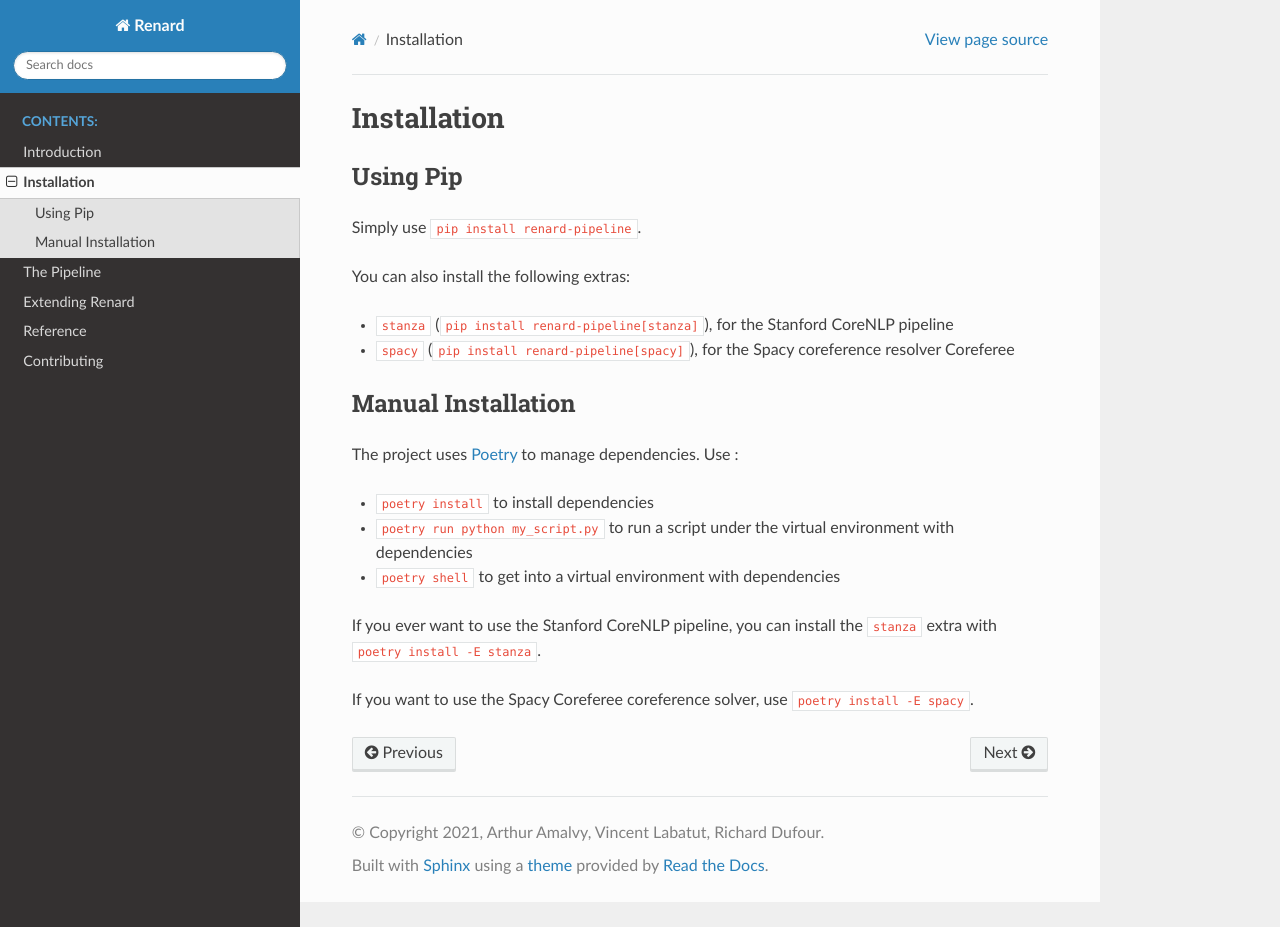
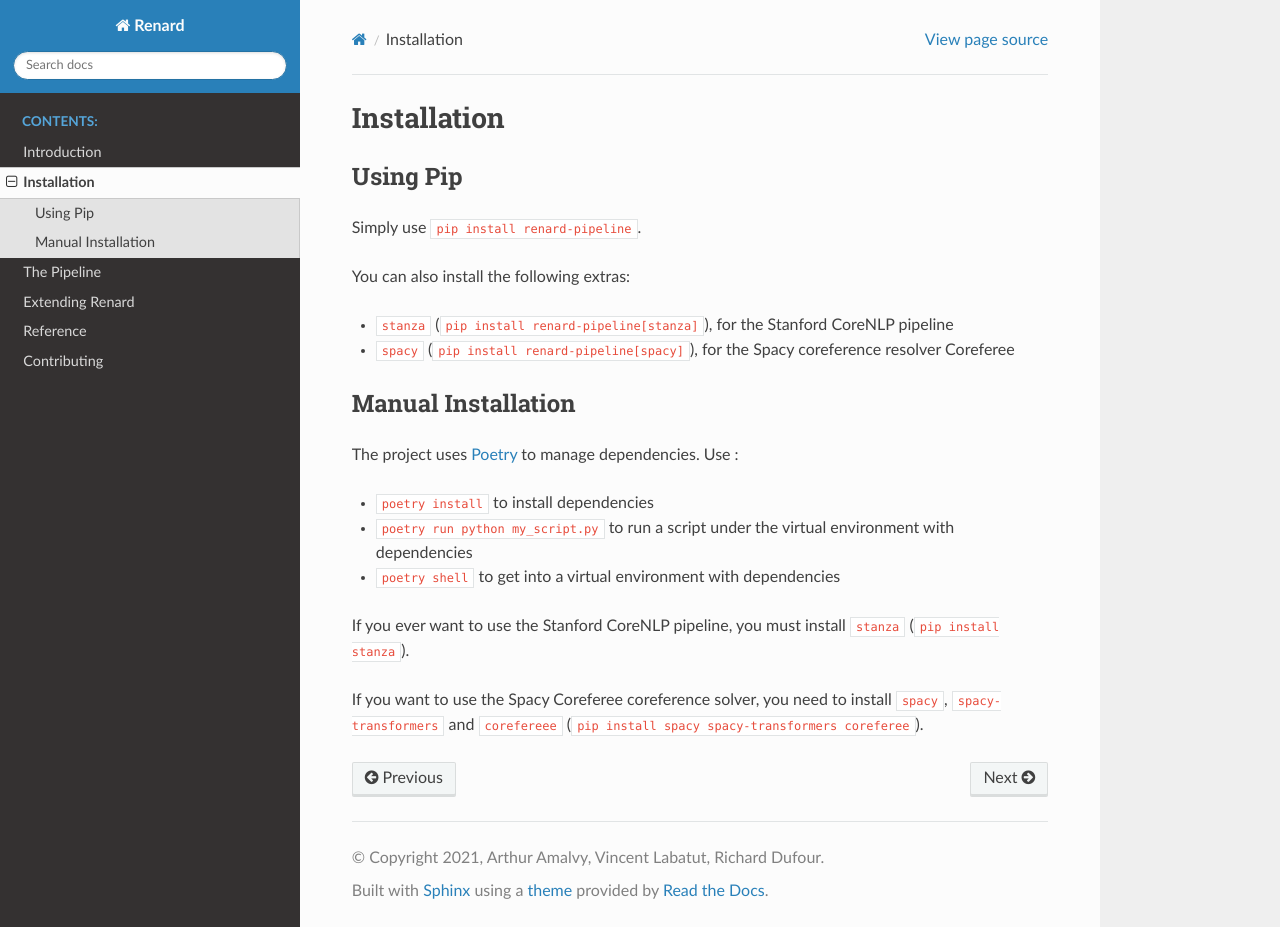
Before and after one commit to CompNet/Renard, a Sphinx documentation site: the page built from docs/installation.rst, in a window 1280 px wide and 927 px high. Built offline with Sphinx 7.4.7 and the Read the Docs theme 3.1.0, drawn with Linux system fonts in a browser that asks for light colours.

Commit message:
Remove extras for stanza and spacy to update transformers, simplify dependency management

```diff
--- a/docs/installation.rst
+++ b/docs/installation.rst
@@ -25,8 +25,9 @@
 - ``poetry shell`` to get into a virtual environment with dependencies
 
 
-If you ever want to use the Stanford CoreNLP pipeline, you can install
-the ``stanza`` extra with ``poetry install -E stanza``.
+If you ever want to use the Stanford CoreNLP pipeline, you must install
+``stanza`` (``pip install stanza``).
 
-If you want to use the Spacy Coreferee coreference solver, use
-``poetry install -E spacy``.
+If you want to use the Spacy Coreferee coreference solver, you need to
+install ``spacy``, ``spacy-transformers`` and ``corefereee`` (``pip
+install spacy spacy-transformers coreferee``).
```
Also changed, not shown: pyproject.toml (+1 -11 lines), 2 other files.
